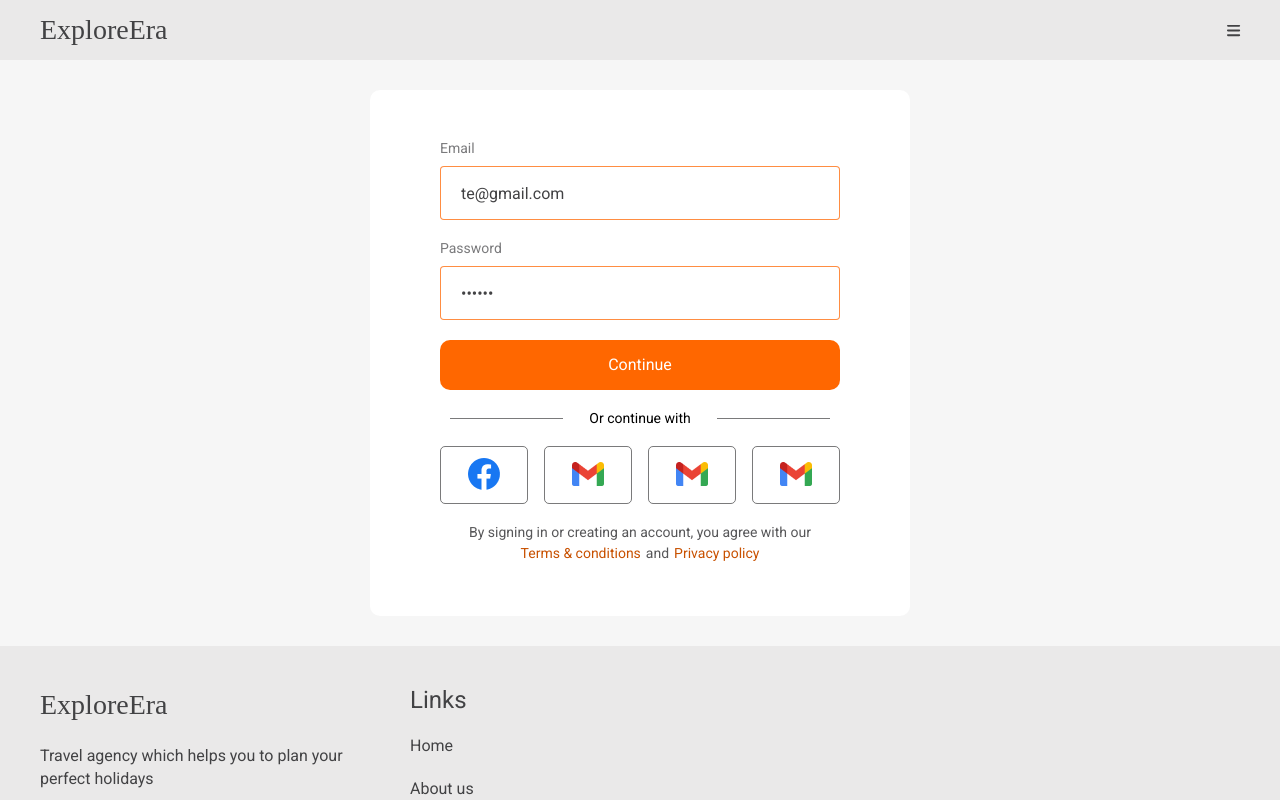
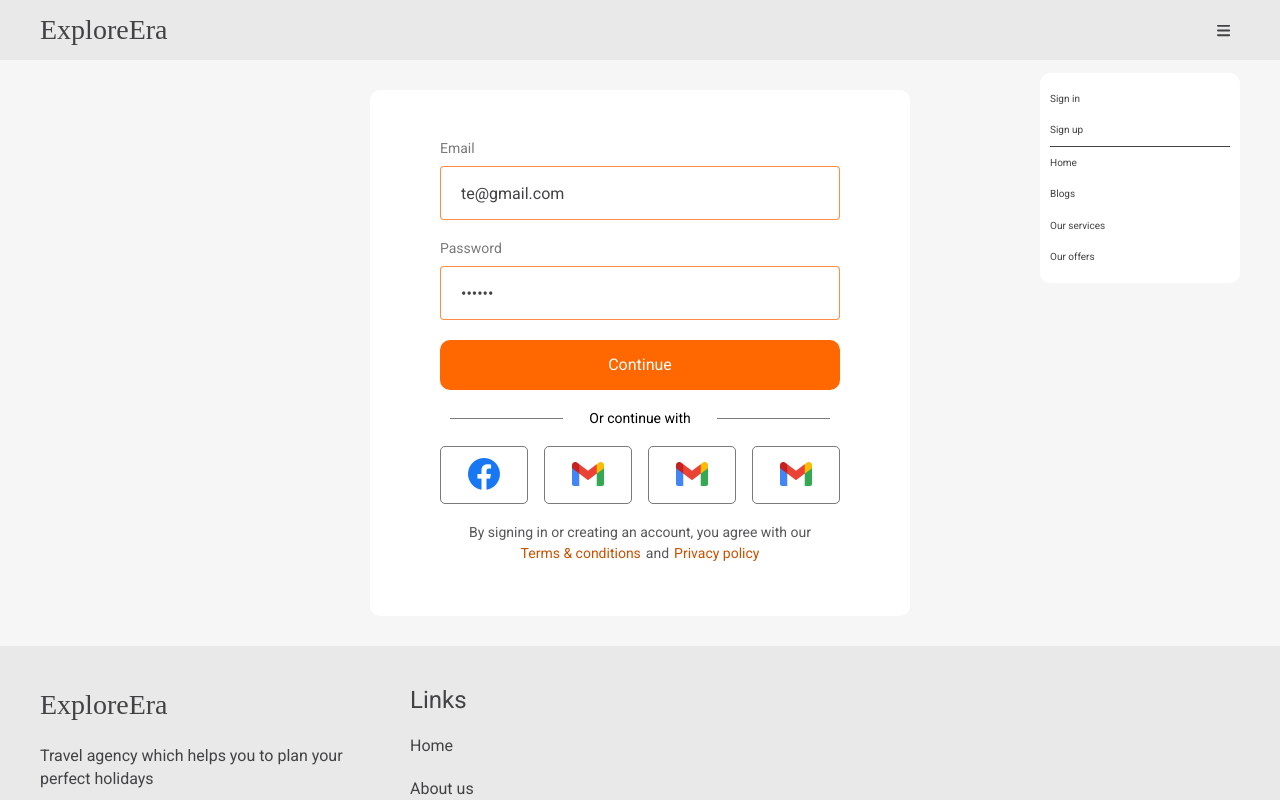
Before and after one commit to TeonaZav/exploreera-app-unilab-1, a React (Vite) app: page /login in a window 1280 px wide. Both pictures are taken after a click on the button 1233 px from the left and 30 px from the top of the page. Shown: the top 800 px of the page. Built offline with nearby package versions, Linux system fonts and the light colour scheme; the HTML template or start-up script is replaced by a standard one; a web font is replaced by a local one.

Commit message:
refactor: refactor dropdown menu and change header

```diff
--- a/src/components/UI/DropdownNav.jsx
+++ b/src/components/UI/DropdownNav.jsx
@@ -1,36 +1,20 @@
 import styled from "styled-components";
 
-import { useState } from "react";
 import { NavLink } from "react-router-dom";
 import { useAuth } from "./../../context/AuthContext";
-import { FontAwesomeIcon } from "@fortawesome/react-fontawesome";
-import { faUser } from "@fortawesome/free-regular-svg-icons";
 
-const DropdownMenu = () => {
-  const { isAuthenticated, logout } = useAuth();
-  const [isOpen, setIsOpen] = useState(false);
+const links = [
+  { hash: "/", name: "Home" },
+  { hash: "#blogs", name: "Blogs" },
+  { hash: "#our-services", name: "Our services" },
+  { hash: "#our-offers", name: "Our offers" },
+];
 
-  const toggleDropdown = () => {
-    setIsOpen((prev) => !prev);
-  };
-
-  const handleLogout = () => {
-    logout();
-    setIsOpen(false);
-  };
+const DropdownMenu = ({ isOpen, handleLogout }) => {
+  const { isAuthenticated } = useAuth();
 
   return (
     <StyledDropDown className="dropdown">
-      <StyledUserImageButton
-        className="dropdown-toggle"
-        onClick={toggleDropdown}
-      >
-        {isAuthenticated ? (
-          "Logout"
-        ) : (
-          <FontAwesomeIcon icon={faUser} className="icon" />
-        )}
-      </StyledUserImageButton>
       {isOpen && (
         <StyledDropDown className="dropdown-menu">
           {isAuthenticated ? (
@@ -40,14 +24,25 @@ const DropdownMenu = () => {
               </li>
             </StyledDropMenu>
           ) : (
+            <>
               <StyledDropMenu>
+                <ul>
                   <li>
                     <NavLink to="/login">Sign in</NavLink>
                   </li>
                   <li>
                     <NavLink to="/signup">Sign up</NavLink>
                   </li>
+                </ul>
+                <ul className="dropdown-links">
+                  {links.map((link, index) => (
+                    <li key={`${index}_${link.name}`}>
+                      <NavLink href={link.hash}>{link.name}</NavLink>
+                    </li>
+                  ))}
+                </ul>
               </StyledDropMenu>
+            </>
           )}
         </StyledDropDown>
       )}
@@ -59,21 +54,21 @@ const StyledDropDown = styled.div`
   height: auto;
   position: relative;
 `;
-const StyledDropMenu = styled.ul`
+const StyledDropMenu = styled.div`
   top: 5rem;
   right: 0;
   position: absolute;
-  width: 24.7rem;
+  width: 20rem;
   height: auto;
   background-color: #ffffff;
   padding: 1rem;
   border-radius: 1rem;
+  ul {
+    &:not(:last-of-type) {
+      border-bottom: 1px solid #424244;
+    }
     li {
       padding-block: 1rem;
-
-    &:not(:last-of-type) {
-      border-bottom: 1px solid #ff6700;
-    }
 
       a,
       a:visited {
@@ -84,19 +79,27 @@ const StyledDropMenu = styled.ul`
         color: #ff6700;
       }
     }
-`;
-const StyledUserImageButton = styled.button`
-  background-color: transparent;
-  padding: 0 1rem;
-  border: none;
-  transition: all 0.3s ease-in-out;
-  .icon {
-    color: #424244;
   }
-  &&:hover {
-    .icon {
-      color: #c85100;
+
+  @media (min-width: 90em) {
+    width: 24.7rem;
+  }
+
+  @media (min-width: 90em) {
+    ul {
+      &:not(:last-of-type) {
+        border-bottom: none;
+      }
+      li {
+        &:not(:last-of-type) {
+          border-bottom: 1px solid #ff6700;
+        }
+      }
+    }
+    .dropdown-links {
+      display: none;
     }
   }
 `;
+
 export default DropdownMenu;
--- a/src/components/header/Header.jsx
+++ b/src/components/header/Header.jsx
@@ -1,9 +1,14 @@
 import { useState, useEffect } from "react";
 import { useLocation } from "react-router-dom";
+
 import styled from "styled-components";
+
+import { FontAwesomeIcon } from "@fortawesome/react-fontawesome";
+import { faBars, faUser } from "@fortawesome/free-solid-svg-icons";
+
+import { useAuth } from "./../../context/AuthContext";
+
 import Logo from "../UI/Logo";
-import { FontAwesomeIcon } from "@fortawesome/react-fontawesome";
-import { faBars } from "@fortawesome/free-solid-svg-icons";
 import DropdownMenu from "../UI/DropdownNav";
 
 const links = [
@@ -17,6 +22,8 @@ const Header = () => {
   const [isScrolled, setIsScrolled] = useState(false);
   const location = useLocation();
   const isHomePage = location.pathname === "/";
+  const [isDropdownOpen, setIsDropdownOpen] = useState(false);
+  const { isAuthenticated, logout, user } = useAuth();
 
   useEffect(() => {
     const handleScroll = () => {
@@ -28,13 +35,24 @@ const Header = () => {
     return () => {
       window.removeEventListener("scroll", handleScroll);
     };
-  });
+  }, []);
+
+  const toggleDropdown = () => {
+    setIsDropdownOpen((prev) => !prev);
+  };
+
+  const handleLogout = () => {
+    logout();
+    setIsDropdownOpen(false);
+  };
+
   const color = isHomePage && !isScrolled ? "#ffffff" : "#424244";
   const bg = isHomePage && !isScrolled ? "transparent" : "#EAE9E9";
 
   return (
     <StyledHeader $bg={bg}>
       <Logo color={color} />
+      <StyledNavCt>
         <StyledNav>
           {links.map((link, index) => (
             <StyledLink
@@ -45,12 +63,26 @@ const Header = () => {
               {link.name}
             </StyledLink>
           ))}
-        <DropdownMenu />
+          {isAuthenticated && (
+            <StyledUserImageButton
+              className="dropdown-toggle"
+              onClick={toggleDropdown}
+              color={color}
+            >
+              {isAuthenticated ? (
+                "Logout"
+              ) : (
+                <FontAwesomeIcon icon={faUser} className="icon" />
+              )}
+            </StyledUserImageButton>
+          )}
         </StyledNav>
-
-      <StyledBurgenButton>
+        <StyledBurgenButton onClick={toggleDropdown}>
           <FontAwesomeIcon icon={faBars} size="xl" color={color} />
         </StyledBurgenButton>
+
+        <DropdownMenu isOpen={isDropdownOpen} handleLogout={handleLogout} />
+      </StyledNavCt>
     </StyledHeader>
   );
 };
@@ -68,7 +100,6 @@ const StyledHeader = styled.header`
   align-items: center;
   padding: 0 4.5rem;
   height: 4.8rem;
-  transition: all 0.5s ease-in-out;
 
   @media (min-width: 50em) {
     padding: 0 4rem;
@@ -92,6 +123,10 @@ const StyledLink = styled.a`
   }
 `;
 
+const StyledNavCt = styled.div`
+  display: flex;
+  gap: 1rem;
+`;
 const StyledNav = styled.nav`
   gap: 4rem;
   font-size: 2.8rem;
@@ -113,4 +148,19 @@ const StyledBurgenButton = styled.button`
     display: none;
   }
 `;
+
+const StyledUserImageButton = styled.button`
+  background-color: red;
+  padding: 0 1rem;
+  border: none;
+  transition: all 0.3s ease-in-out;
+  .icon {
+    color: ${(props) => props.color};
+  }
+  &&:hover {
+    .icon {
+      color: #c85100;
+    }
+  }
+`;
 export default Header;
--- a/src/components/hero/Hero.jsx
+++ b/src/components/hero/Hero.jsx
@@ -5,7 +5,7 @@ import Button from "../UI/Button";
 
 const heroVariants = {
   hidden: { opacity: 0.5, scale: 1 },
-  visible: { opacity: 1, scale: 1, transition: { duration: 0.8 } },
+  visible: { opacity: 1, scale: 1, transition: { duration: 0.3 } },
 };
 
 const Hero = () => {
```
Also changed, not shown: 1 other file (tests, documents, lock files or other folders). Lines whose indentation alone changed are shown as unchanged.
